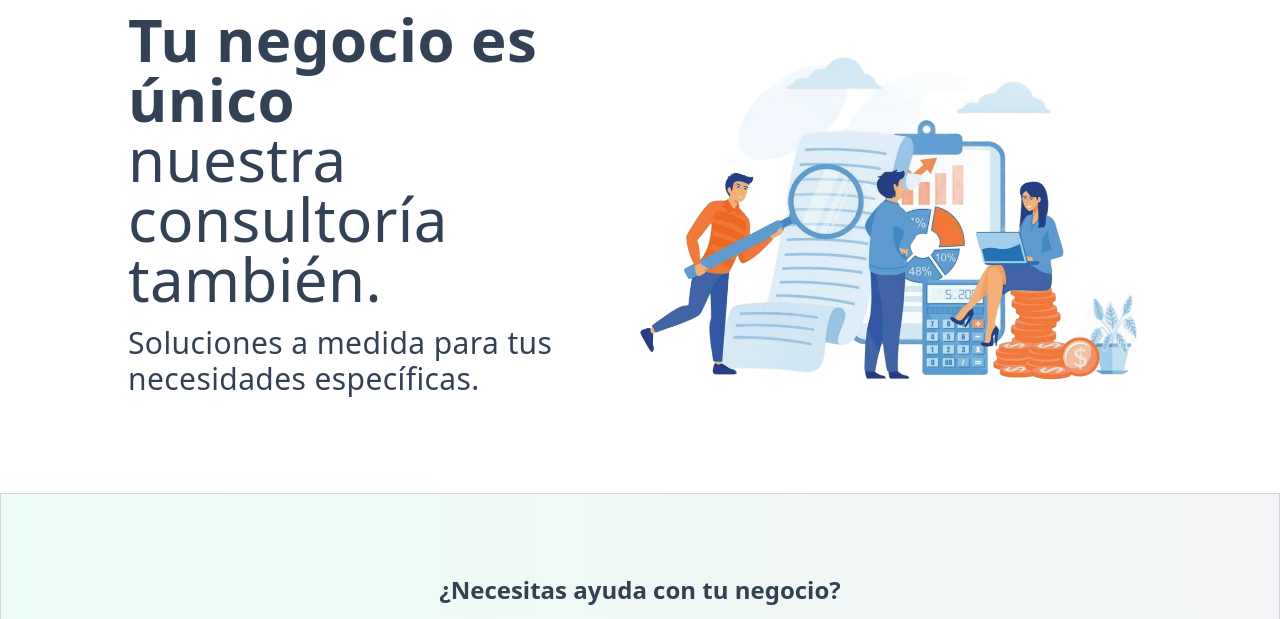
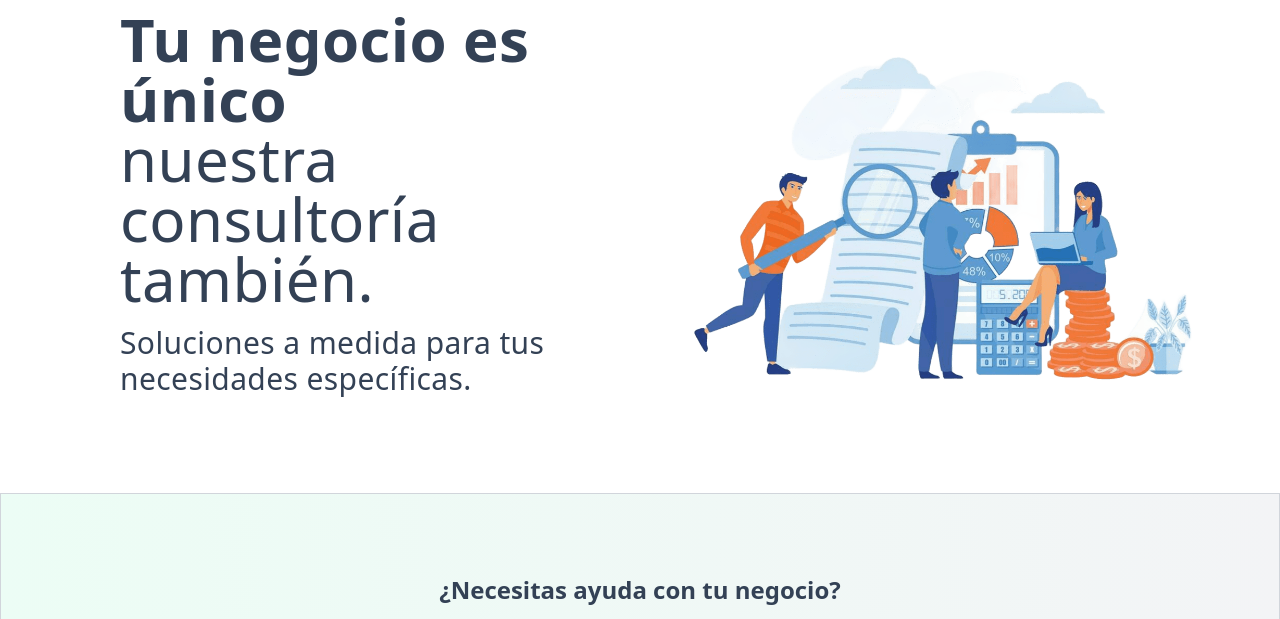
Before and after one commit to NIC0LASSR/EcoContable, an Astro site: page / in a window 1280 px wide. Shown: the part 151-770 px from the top of the page. Built offline with nearby package versions, Linux system fonts and the light colour scheme; Astro itself is replaced by a stand-in of ours.

Commit message:
v06 correccion espaciado y centrado de imagen

```diff
--- a/src/pages/index.astro
+++ b/src/pages/index.astro
@@ -8,7 +8,7 @@ import Layout from '../layouts/Layout.astro';
         <!-- Header -->
         <header class="bg-white/70 backdrop-blur-md pt-10 pr-32 flex items-center justify-center  max-h-20 fixed top-0  w-full text-slate-800 ">
             <div class="flex-shrink-0 flex justify-center md:justify-center  mb-10 p-1">
-                <img src="/images/logo-eco_contable.png" alt="Logo Eco Contable" class="h-52 w-auto pb-1" />
+                <img src="/images/logo-eco_contable.png" alt="Logo Eco Contable" class="h-52 w-auto pb-1 md:h-52" />
             </div>
             <nav class="mb-10">
                 <ul class="flex space-x-6 text-xl font-semibold">
@@ -19,17 +19,18 @@ import Layout from '../layouts/Layout.astro';
             </nav>
         </header>
         <!-- Sección Home -->
-        <section id="home" class="grid grid-cols-1 md:grid-cols-2 gap-6 items-center tracking-wide text-slate-700 px-6 md:px-12 pt-40 pb-20 ml-20 mr-5">
+        <section id="home" class="grid grid-cols-1 md:grid-cols-2 gap-0 items-center tracking-wide text-slate-700 md:px-10 pt-40 pb-20 ml-20 mr-5">
             <div class="flex flex-col items-center md:items-start text-center md:text-left">
                 <h2 class="text-4xl md:text-6xl leading-snug">
                     <span class="font-semibold">Tu negocio es único</span><br> nuestra consultoría <br>también.
                 </h2>
-                <p class="text-xl md:text-3xl py-4">Soluciones a medida para tus necesidades específicas.</p>
+                <p class="text-xl md:text-3xl py-4">
+                    Soluciones a medida para tus necesidades específicas.</p>
             </div>
 
             <!-- Imagen -->
-            <div class="flex justify-center">
-                <img src="/images/home.png" alt="Home" class="w-full max-w-sm md:max-w-md lg:max-w-lg mr-28"/>
+            <div class="flex justify-center flex-shrink-0 ">
+                <img src="/images/home.png" alt="Home" class="w-full max-w-sm md:max-w-md lg:max-w-lg"/>
             </div>
         </section>
 
```
